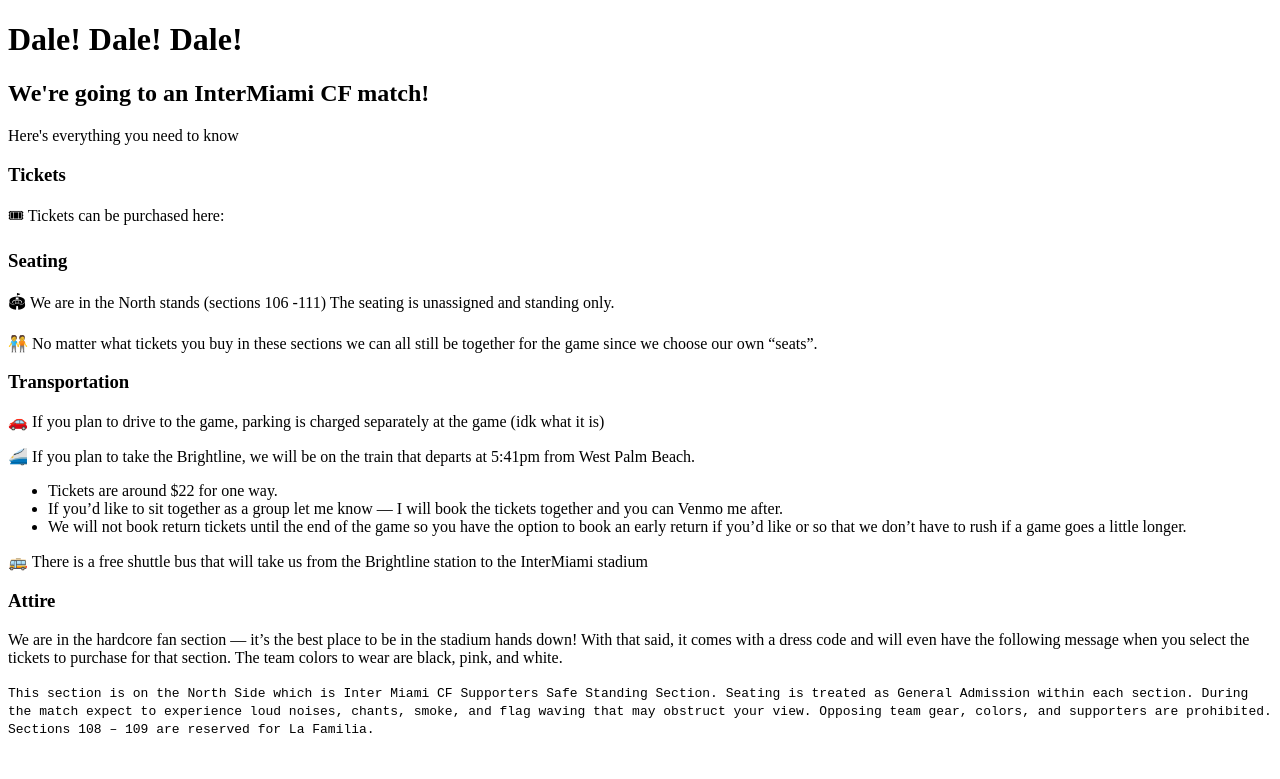
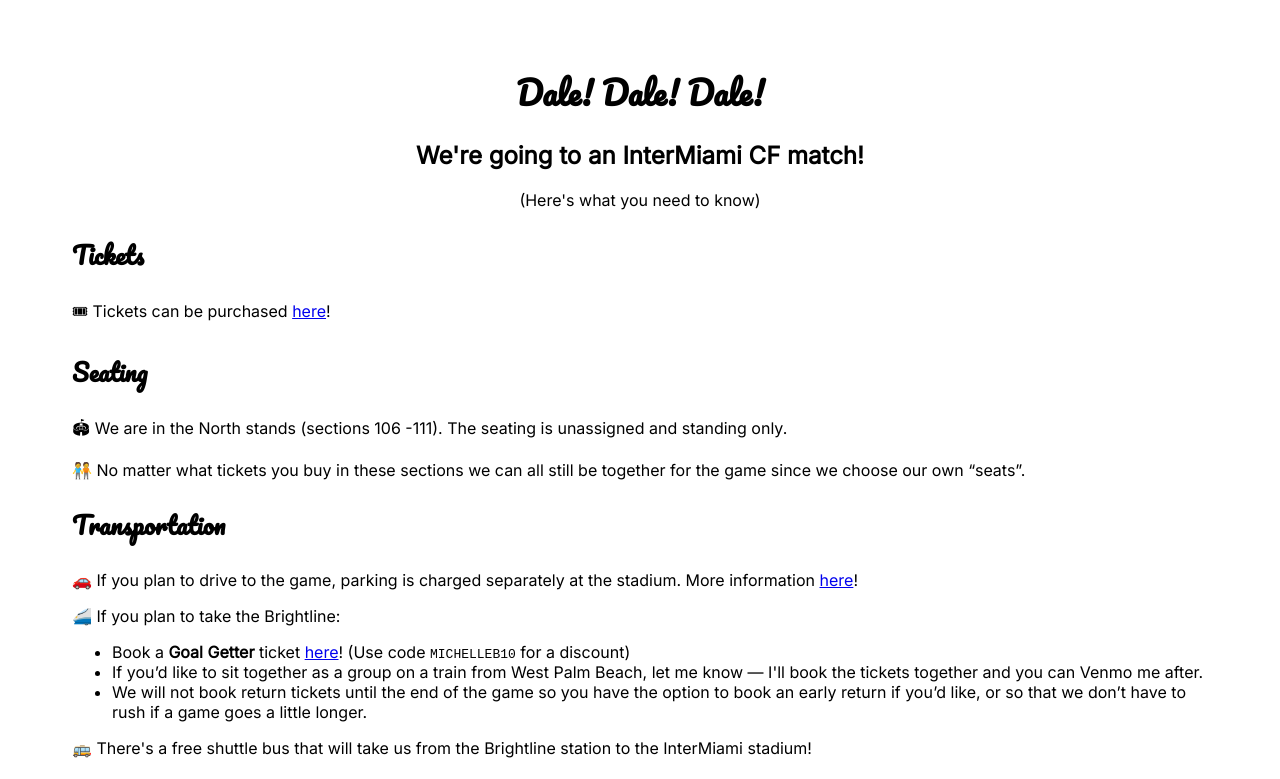
Before and after one commit to michellebakels/intermiami, a plain HTML site: page index.html in a window 1280 px wide. Shown: the top 779 px of the page. Drawn offline with Linux system fonts and the light colour scheme.

Commit message:
fill in details

```diff
--- a/index.html
+++ b/index.html
@@ -5,38 +5,56 @@
     <meta name="viewport"
           content="width=device-width, user-scalable=no, initial-scale=1.0, maximum-scale=1.0, minimum-scale=1.0">
     <meta http-equiv="X-UA-Compatible" content="ie=edge">
-    <title>InterMiami Match Download</title>
+    <title>Heron Hacks</title>
+    <link rel="stylesheet" href="styles.css">
+    <link rel="preconnect" href="https://fonts.googleapis.com">
+    <link rel="preconnect" href="https://fonts.gstatic.com" crossorigin>
+    <link href="https://fonts.googleapis.com/css2?family=Pacifico&display=swap" rel="stylesheet">
+    <link href="https://fonts.googleapis.com/css2?family=Inter&family=Pacifico&display=swap" rel="stylesheet">
 </head>
 <body>
+    <div class="container">
         <div>
-        <h1>Dale! Dale! Dale!</h1>
-        <h2>We're going to an InterMiami CF match!</h2>
-        <p>Here's everything you need to know</p>
+            <h1 class="title">Dale! Dale! Dale!</h1>
+            <!--<svg viewBox="0 0 500 500">
+                <path id="curve" fill="transparent" d="M73.2,148.6c4-6.1,65.5-96.8,178.6-95.6c111.3,1.2,170.8,90.3,175.1,97" />
+                <text>
+                    <textPath xlink:href="#curve" class="title">
+                        Dale! Dale! Dale!
+                    </textPath>
+                </text>
+            </svg>-->
+            <h2 class="subtitle">We're going to an InterMiami CF match!</h2>
+            <p class="title-description">(Here's what you need to know)</p>
         </div>
         <section>
             <h3>Tickets</h3>
-        <p>🎟 Tickets can be purchased here: </p>
+            <p>
+                🎟 Tickets can be purchased
+                <a href="https://www.intermiamicf.com/tickets/single" target="blank">here</a>!
+            </p>
         </section>
         <section>
             <h3>Seating</h3>
-        <p>🏟 We are in the North stands (sections 106 -111) The seating is unassigned and standing only.</p>
+            <p>🏟 We are in the North stands (sections 106 -111). The seating is unassigned and standing only.</p>
             <p>🧑‍🤝‍🧑 No matter what tickets you buy in these sections we can all still be together for the game since we choose our own “seats”.</p>
         </section>
         <section>
             <h3>Transportation</h3>
-        <p>🚗 If you plan to drive to the game, parking is charged separately at the game (idk what it is)</p>
-        <p>🚄 If you plan to take the Brightline, we will be on the train that departs at 5:41pm from West Palm Beach.</p>
+            <p>🚗 If you plan to drive to the game, parking is charged separately at the stadium. More information <a href="https://www.intermiamicf.com/matchday/parking" target="blank">here</a>!
+            <p>🚄 If you plan to take the Brightline:</p>
             <ul>
-            <li>Tickets are around $22 for one way.</li>
-            <li>If you’d like to sit together as a group let me know — I will book the tickets together and you can Venmo me after.</li>
-            <li>We will not book return tickets until the end of the game so you have the option to book an early return if you’d like or so that we don’t have to rush if a game goes a little longer.</li>
+                <li>Book a <b>Goal Getter</b> ticket <a href="https://www.gobrightline.com/" target="blank">here</a>! (Use code <code>MICHELLEB10</code> for a discount)</li>
+                <li>If you’d like to sit together as a group on a train from West Palm Beach, let me know — I'll book the tickets together and you can Venmo me after.</li>
+                <li>We will not book return tickets until the end of the game so you have the option to book an early return if you’d like, or so that we don’t have to rush if a game goes a little longer.</li>
             </ul>
-        <p>🚌 There is a free shuttle bus that will take us from the Brightline station to the InterMiami stadium</p>
+            <p>🚌 There's a free shuttle bus that will take us from the Brightline station to the InterMiami stadium!</p>
         </section>
         <section>
             <h3>Attire</h3>
             <p>We are in the hardcore fan section — it’s the best place to be in the stadium hands down! With that said, it comes with a dress code and will even have the following message when you select the tickets to purchase for that section. The team colors to wear are black, pink, and white.</p>
             <code>This section is on the North Side which is Inter Miami CF Supporters Safe Standing Section. Seating is treated as General Admission within each section. During the match expect to experience loud noises, chants, smoke, and flag waving that may obstruct your view. Opposing team gear, colors, and supporters are prohibited. Sections 108 – 109 are reserved for La Familia.</code>
         </section>
+    </div>
 </body>
 </html>
--- /dev/null
+++ b/styles.css
@@ -0,0 +1,25 @@
+body {
+    font-family: 'Inter', sans-serif;
+}
+
+section > h3 {
+    font-family: 'Pacifico', cursive;
+    font-size: 1.5rem;
+}
+
+.container {
+    margin: 4rem;
+}
+
+.title {
+    font-family: 'Pacifico', cursive;
+    text-align: center;
+}
+
+.subtitle {
+    text-align: center;
+}
+
+.title-description {
+    text-align: center;
+}
```
Lines whose indentation alone changed are shown as unchanged.
